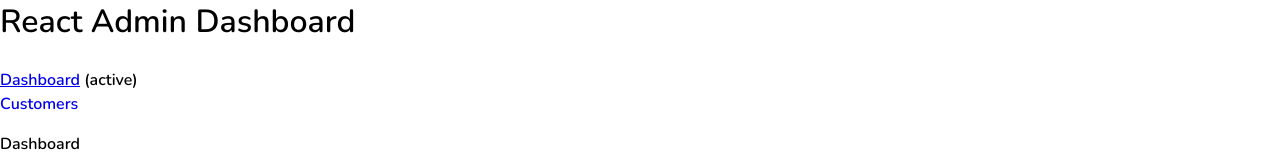
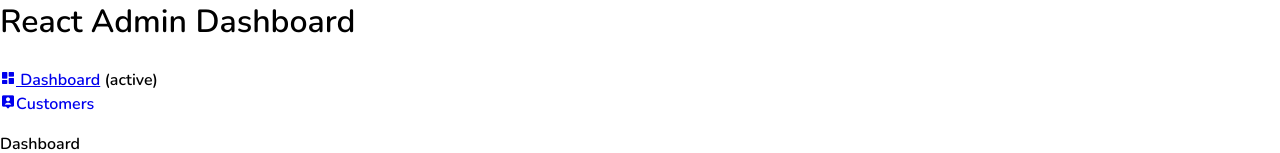
Before and after one commit to warugaki-web-developer/react-admin-dashboard, a React (Vite) app: page / in a window 1280 px wide. Shown: the part 1303-1456 px from the top of the page. Built offline with nearby package versions, Linux system fonts and the light colour scheme.

Commit message:
アイコン付きリンクテキストにっする

```diff
--- a/package.json
+++ b/package.json
@@ -18,6 +18,7 @@
   },
   "dependencies": {
     "@emotion/react": "^11.8.1",
+    "boxicons": "^2.1.1",
     "react": "^17.0.2",
     "react-dom": "^17.0.2",
     "react-router-dom": "^6.2.1",
--- a/src/components/Sidebar.tsx
+++ b/src/components/Sidebar.tsx
@@ -12,10 +12,15 @@ const Sidebar = () => (
     <nav>
       <ul>
         <li>
-          <SidebarLink to="/">Dashboard</SidebarLink>
+          <SidebarLink to="/">
+            <i className="bx bxs-dashboard" /> Dashboard
+          </SidebarLink>
         </li>
         <li>
-          <SidebarLink to="/customers">Customers</SidebarLink>
+          <SidebarLink to="/customers">
+            <i className="bx bxs-user-pin" />
+            Customers
+          </SidebarLink>
         </li>
       </ul>
     </nav>
--- a/src/styles/global.tsx
+++ b/src/styles/global.tsx
@@ -1,5 +1,6 @@
 import { css } from '@emotion/react';
 import 'sanitize.css'; // reset css
+import 'boxicons/css/boxicons.min.css';
 
 const globalStyle = css`
   @import url('https://fonts.googleapis.com/css2?family=Nunito:wght@600&display=swap');
```
Also changed, not shown: 1 other file (tests, documents, lock files or other folders).
